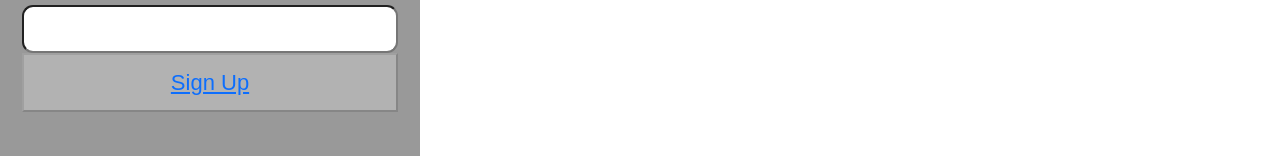
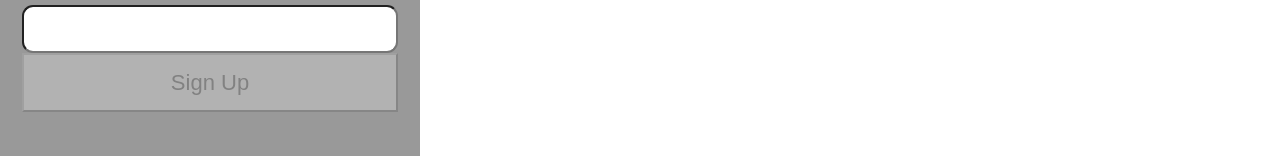
Before and after one commit to KisLorand/projects_pet, a React (Create React App) app in the folder CC/CC.Frontend/frontend/: page /registration in a window 1280 px wide. Shown: the part 455-615 px from the top of the page. Built offline with nearby package versions, Linux system fonts and the light colour scheme.

Commit message:
change register url

```diff
--- a/CC/CC.Frontend/frontend/src/components/Register.jsx
+++ b/CC/CC.Frontend/frontend/src/components/Register.jsx
@@ -191,9 +191,7 @@ const Register = () => {
             </p>
 
             <button disabled={!validName || !validPwd || !validMatch ? true : false}>
-                <a href="#">{/* react router link */}
                     Sign Up
-                </a>
             </button>
         </form>
     </section>
```
